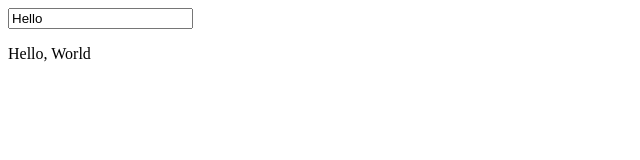
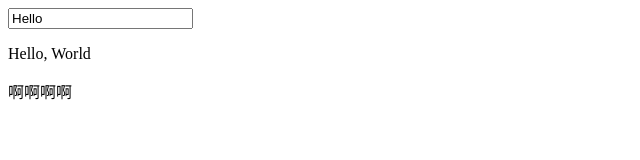
Before and after one commit to blacksun-liyanyao/learn-AngularJS, a plain HTML site: page chapter1/hello.html in a window 1280 px wide. Shown: the full height of the page, 0-640 px from the left. Drawn offline with nearby package versions, Linux system fonts and the light colour scheme.

Commit message:
随意改变

```diff
--- a/chapter1/hello.html
+++ b/chapter1/hello.html
@@ -10,6 +10,7 @@
 <div ng-controller='HelloController'>
     <input ng-model="greeting.text">
     <p>{{greeting.text}}, World</p>
+    啊啊啊啊
 </div>
 </body>
 </html>
```
